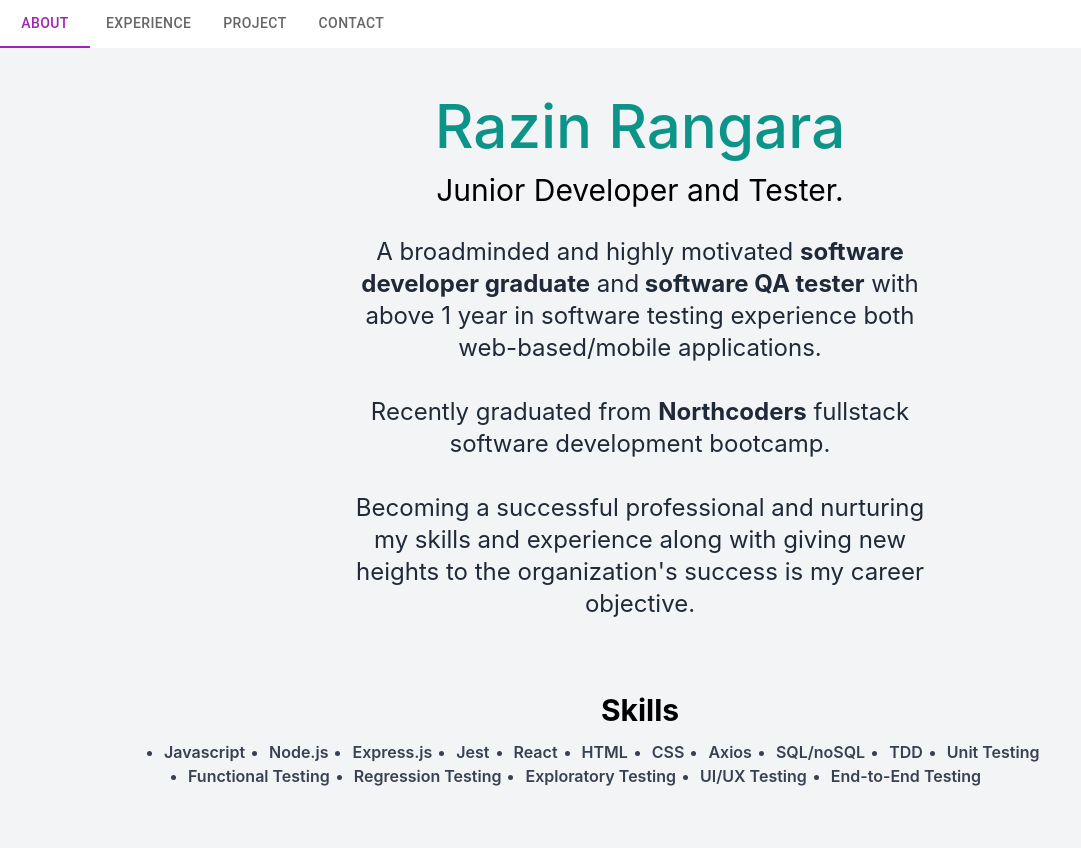
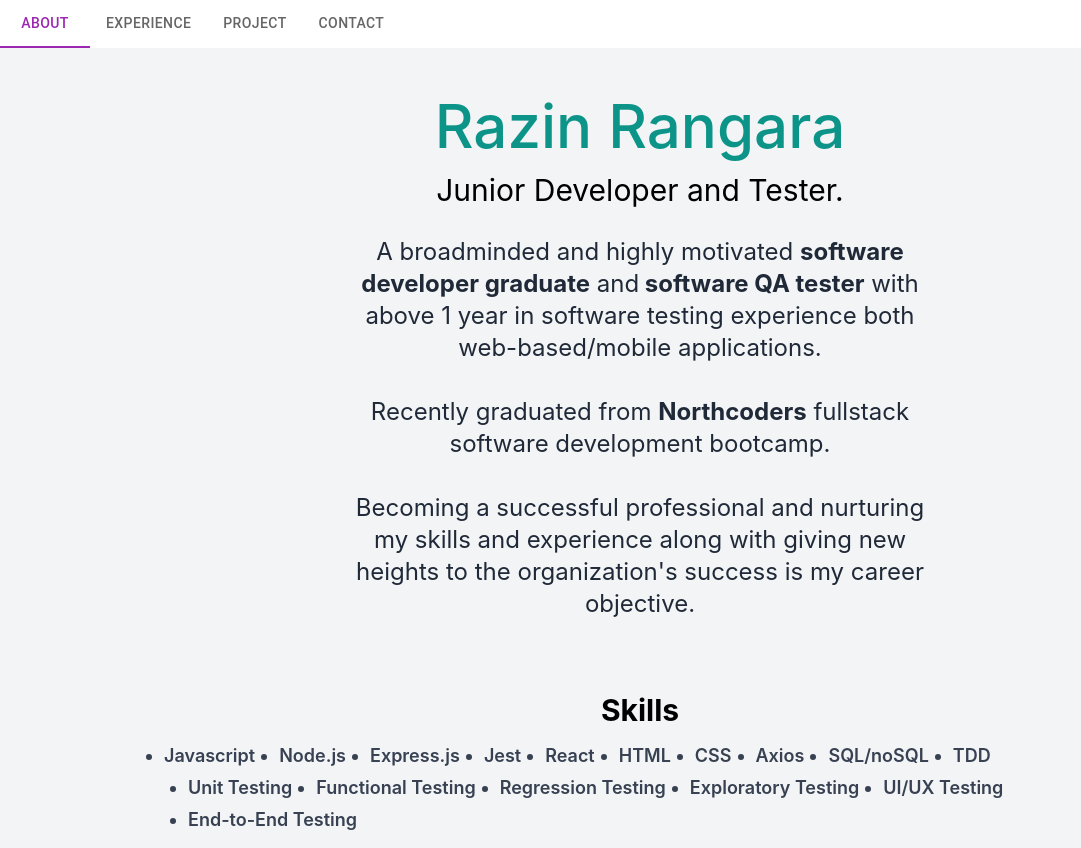
Before and after one commit to rangararazin/zinportfolio, a React (Create React App) app: page / in a window 1280 px wide. Shown: the whole page, without its empty margins (0-1081 px from the left). Built offline with nearby package versions, Linux system fonts and the light colour scheme.

Commit message:
updating style

```diff
--- a/src/component/Resume.jsx
+++ b/src/component/Resume.jsx
@@ -31,7 +31,7 @@ export const Resume = () => {
           </div>
           <div className="text-center p-1">
             <h3 className="text-2xl py-2 md:text-3xl font-bold ">Skills</h3>
-            <ul className="list-disc flex space-x-6 flex-wrap mt-1  font-semibold text-gray-700">
+            <ul className="text-lg list-disc flex space-x-6 flex-wrap mt-1 leading-8 font-semibold text-gray-700 ">
               <li>Javascript</li>
               <li>Node.js</li>
               <li>Express.js</li>
```
Also changed, not shown: 1 other file (tests, documents, lock files or other folders).
